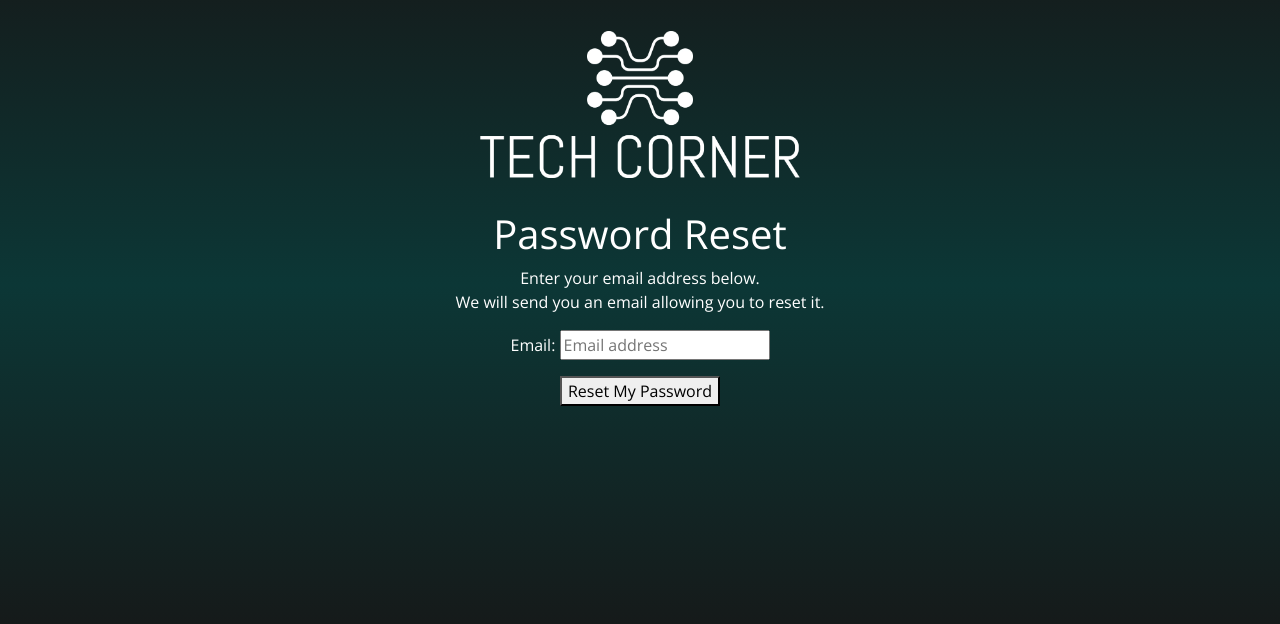
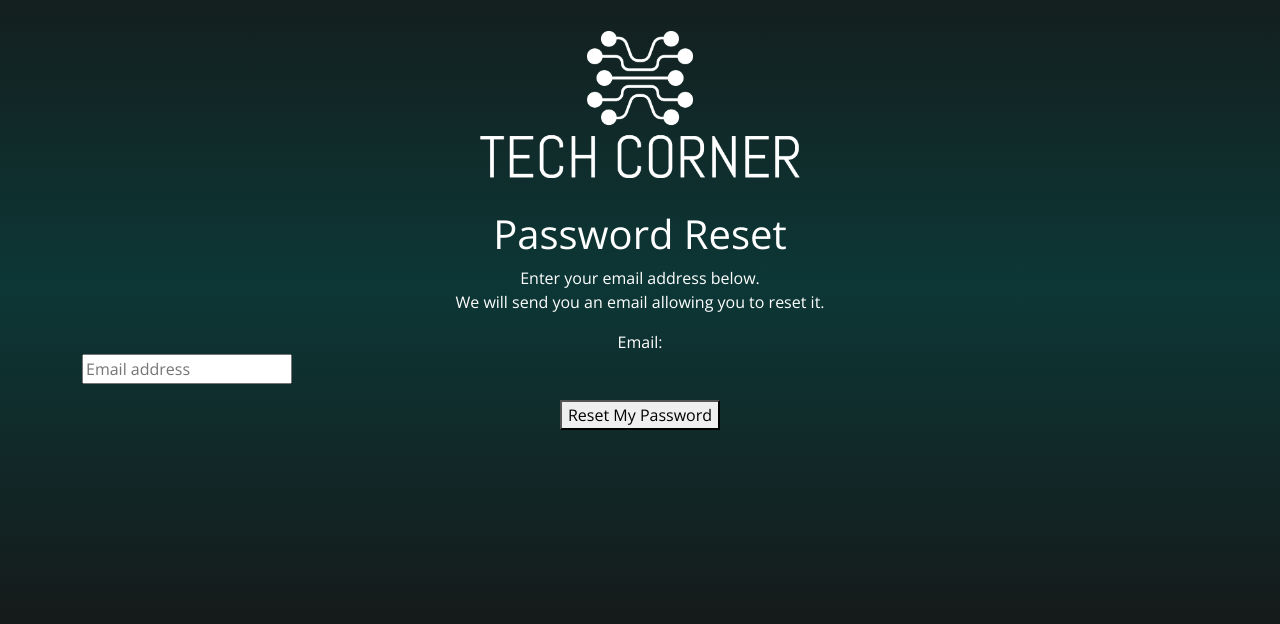
Before and after one commit to j0hanz/tech-corner-website, a Django app: page /accounts/password/reset/ in a window 1280 px wide. Shown: the part 115-739 px from the top of the page. Run offline with Django 4.2, Linux system fonts and the light colour scheme.

Commit message:
updated text placement for authentication

```diff
--- a/static/css/style.css
+++ b/static/css/style.css
@@ -32,6 +32,9 @@ a {
   color: #ffffff;
 }
 
+.helptext {
+  display: none;
+}
 
 .custom-card {
   background-color: transparent;
@@ -85,6 +88,20 @@ nav {
   box-shadow: 0px 2px 0px #9b9a9a;
 }
 
+#id_oldpassword,
+#id_password1,
+#id_password2,
+#id_login,
+#id_password,
+#id_username,
+#id_email,
+#id_first_name,
+#id_last_name,
+#id_favorite_tech,
+#id_profile_image {
+  display: block;
+}
+
 @media (max-width: 575px) {
   .navbar-toggler {
     margin-top: 12px;
```
